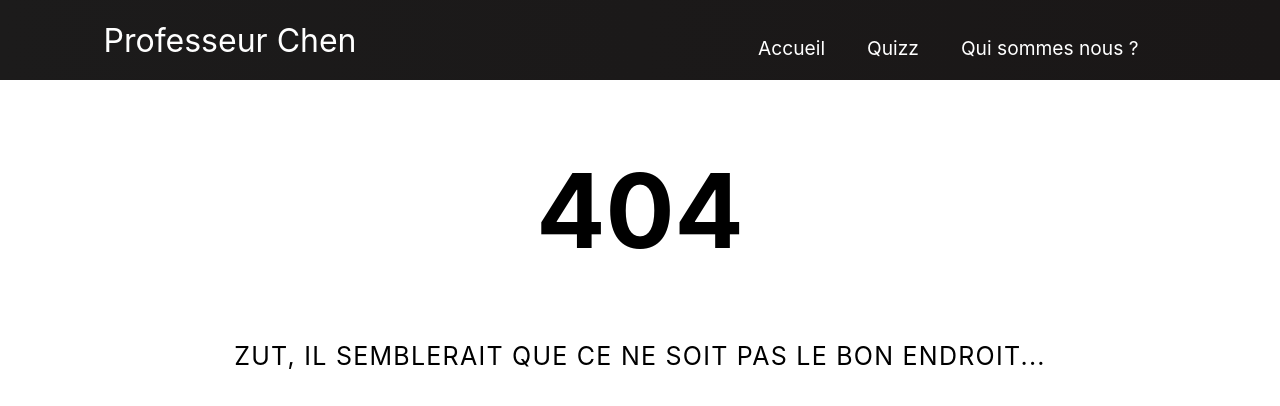
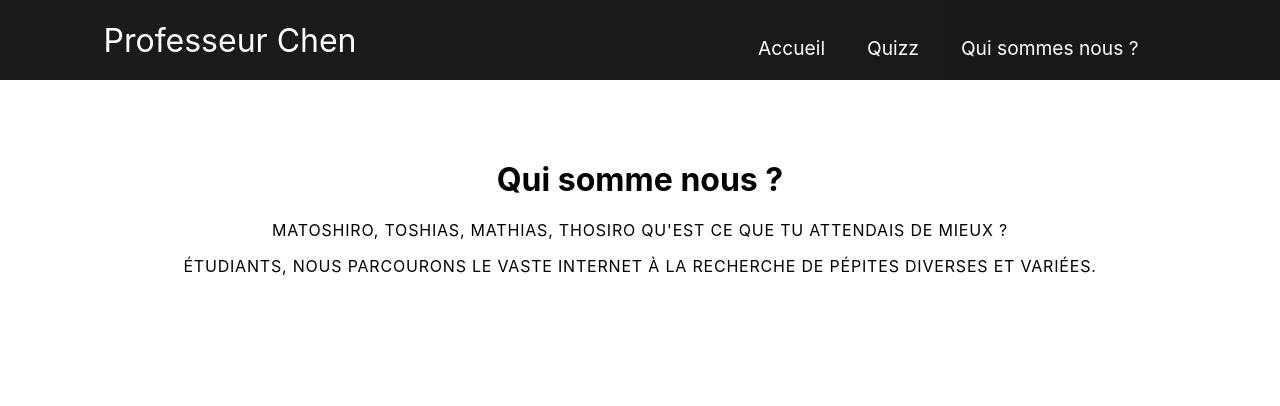
Before and after one commit to IIM-Creative-Technology/react-DUPEY-Mathias-1, a React (Create React App) app: page /Nous in a window 1280 px wide. Before the commit this address had no page. Shown: the top 406 px of the page. Built offline with nearby package versions, Linux system fonts and the light colour scheme.

Commit message:
Qui Sommes Nous ?

```diff
--- a/src/App.js
+++ b/src/App.js
@@ -3,6 +3,7 @@ import React, { Fragment } from 'react'
 import Home from './components/Landing/Home'
 import Navbar from './components/Header/Navbar'
 import PresentationQuizz from './components/Quizz/PresentationQuizz'
+import Nous from './components/Nous/Nous'
 import NoMatch from './components/404/NoMatch'
 import './App.css';
 import { BrowserRouter as Router, Route, Switch, } from "react-router-dom"
@@ -19,6 +20,7 @@ function App() {
           <Route path="/" exact component={Home} />
           <Route path="/PresentationQuizz" exact component={PresentationQuizz} />
           <Route path="/Quizz" exact component={Quizz} />
+          <Route path="/Nous" exact component={Nous} />
           <Route path="*" exact component={NoMatch} />
         </Switch>
       </Router>
--- /dev/null
+++ b/src/components/Nous/Nous.css
@@ -0,0 +1,7 @@
+.Nous h1{
+    margin-top: 10vh;
+}
+
+.Nous p{
+    text-align: center;
+}
--- /dev/null
+++ b/src/components/Nous/Nous.js
@@ -0,0 +1,14 @@
+import React from 'react';
+import "./Nous.css";
+
+function Nous() {
+    return (
+        <div class="Nous">
+            <h1>Qui somme nous ?</h1>
+            <p>Matoshiro, Toshias, Mathias, Thosiro qu'est ce que tu attendais de mieux ?</p>
+            <p>Étudiants, nous parcourons le vaste internet à la recherche de pépites diverses et variées.</p>
+        </div>
+    );
+}
+
+export default Nous;
```
Also changed, not shown: 1 other file (tests, documents, lock files or other folders).
